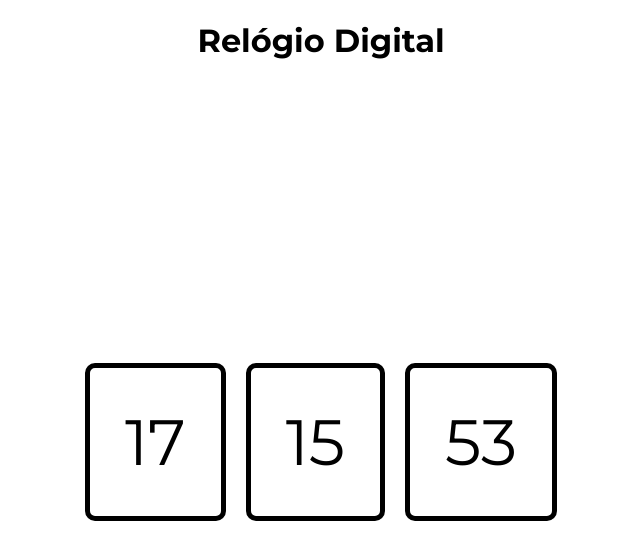
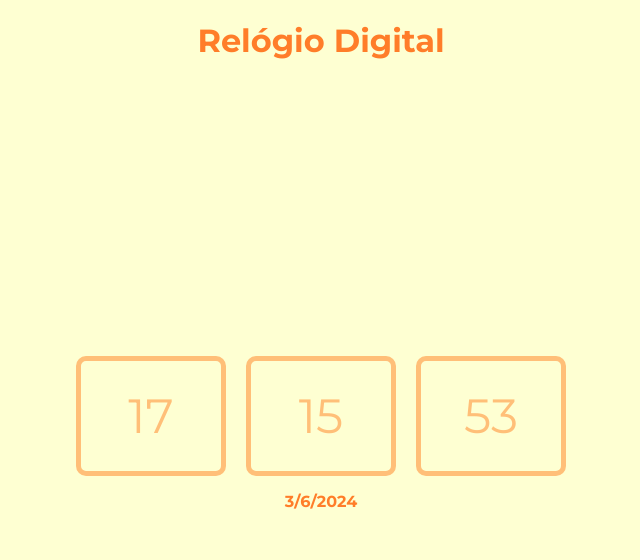
Before and after one commit to pirologustavo/digitalclock, a plain HTML site: page index.html in a window 1280 px wide. Shown: the whole page, without its empty margins (319-959 px from the left). Drawn offline with Linux system fonts and the light colour scheme.

Commit message:
Add files via upload

```diff
--- a/index.html
+++ b/index.html
@@ -8,10 +8,13 @@
 </head>
 <body>
     <h1>Relógio Digital</h1>
-    <div class="clock">
-        <div id="hour"></div>
-        <div id="min"></div>
-        <div id="sec"></div>
+    <div class="container">
+        <div class="clock">
+            <div id="hour"></div>
+            <div id="min"></div>
+            <div id="sec"></div>
+        </div>
+        <p id="date"></p>
     </div>
     <script src="script.js"></script>
 </body>
--- a/script.js
+++ b/script.js
@@ -17,3 +17,13 @@ function updateClock(){
 setInterval(updateClock, 1000);
 
 window.onload = updateClock;
+
+let now = new Date();
+
+let dateElement = document.getElementById('date')
+
+let year = now.getFullYear();
+let month = now.getMonth() + 1; // Add 1 because months are 0-indexed
+let day = now.getDate();
+
+dateElement.textContent = `${day}/${month}/${year}`
--- a/style.css
+++ b/style.css
@@ -2,6 +2,7 @@
 
 html{
     font-family: "Montserrat", sans-serif;
+    background-color: #FEFFD2;
 }
 
 .body{
@@ -11,25 +12,49 @@ html{
     display: flex;
     justify-content: center;
     align-content: center;
+
+    background-color: #FEFFD2;
 }
 
 h1{
     text-align: center;
+    color: #FF7D29;
+}
+
+.container{
+    display: flex;
+    flex-direction: column;
+    justify-content: center;
+
+    height: 90vh;
 }
 
 .clock{
     display: flex;
     justify-content: center;
     align-items: center;
-    height: 90vh;
+
 }
 
 #hour, #min, #sec{
-    font-size: 4rem;
-    border: 5px black solid;
-    padding: 35px;
+    display: flex;
+    align-items: center;
+    justify-content: center;
+
+    font-size: 3rem;
+    border: 5px #FFBF78 solid;
+    height: 120px;
+    width: 150px;
     border-radius: 10px;
     box-sizing: border-box;
 
     margin: 0px 10px 0px 10px;
+
+    color: #FFBF78;
 }
+
+#date{
+    text-align: center;
+    color: #FF7D29;
+    font-weight: bold;
+}
```
